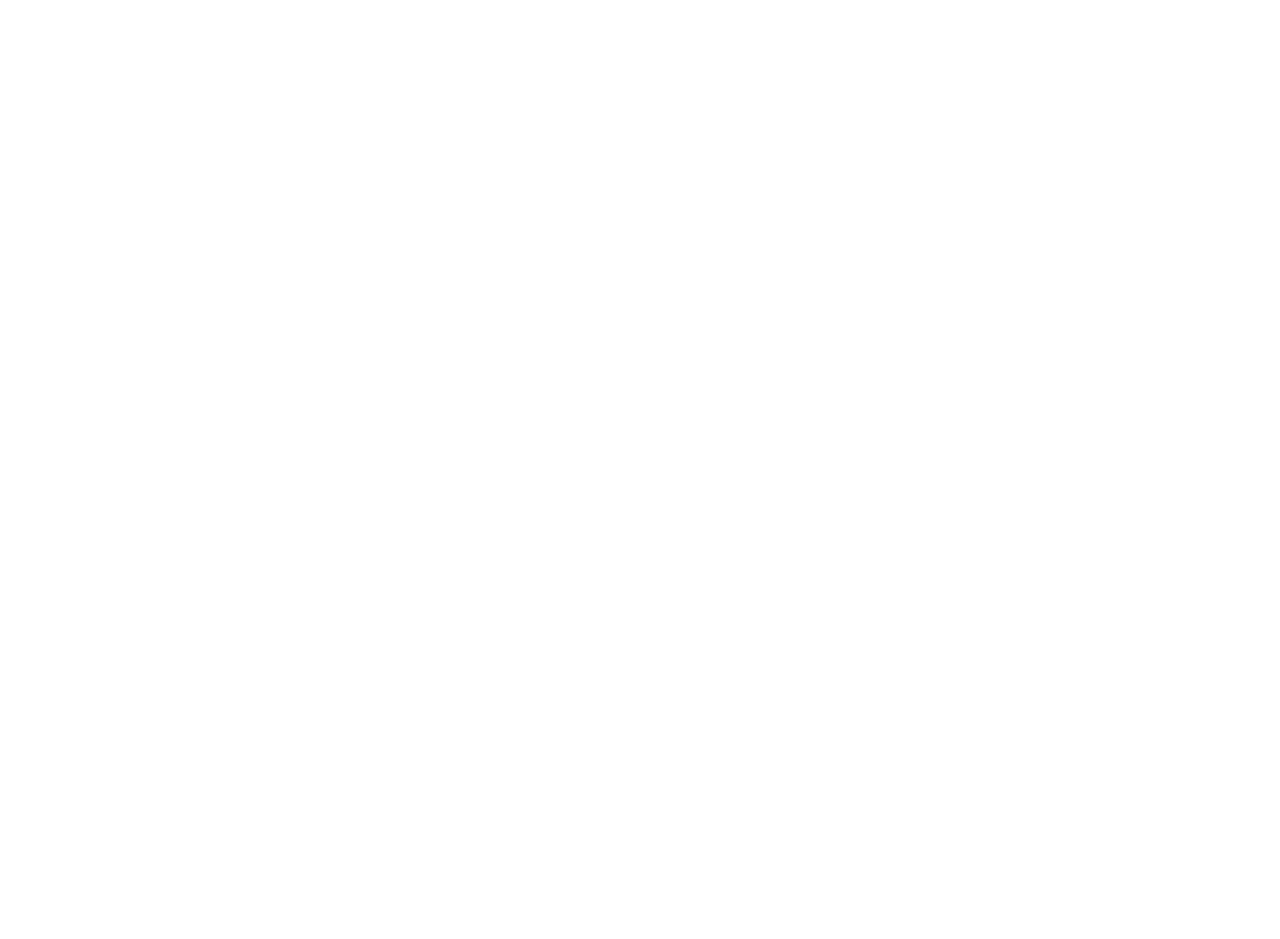
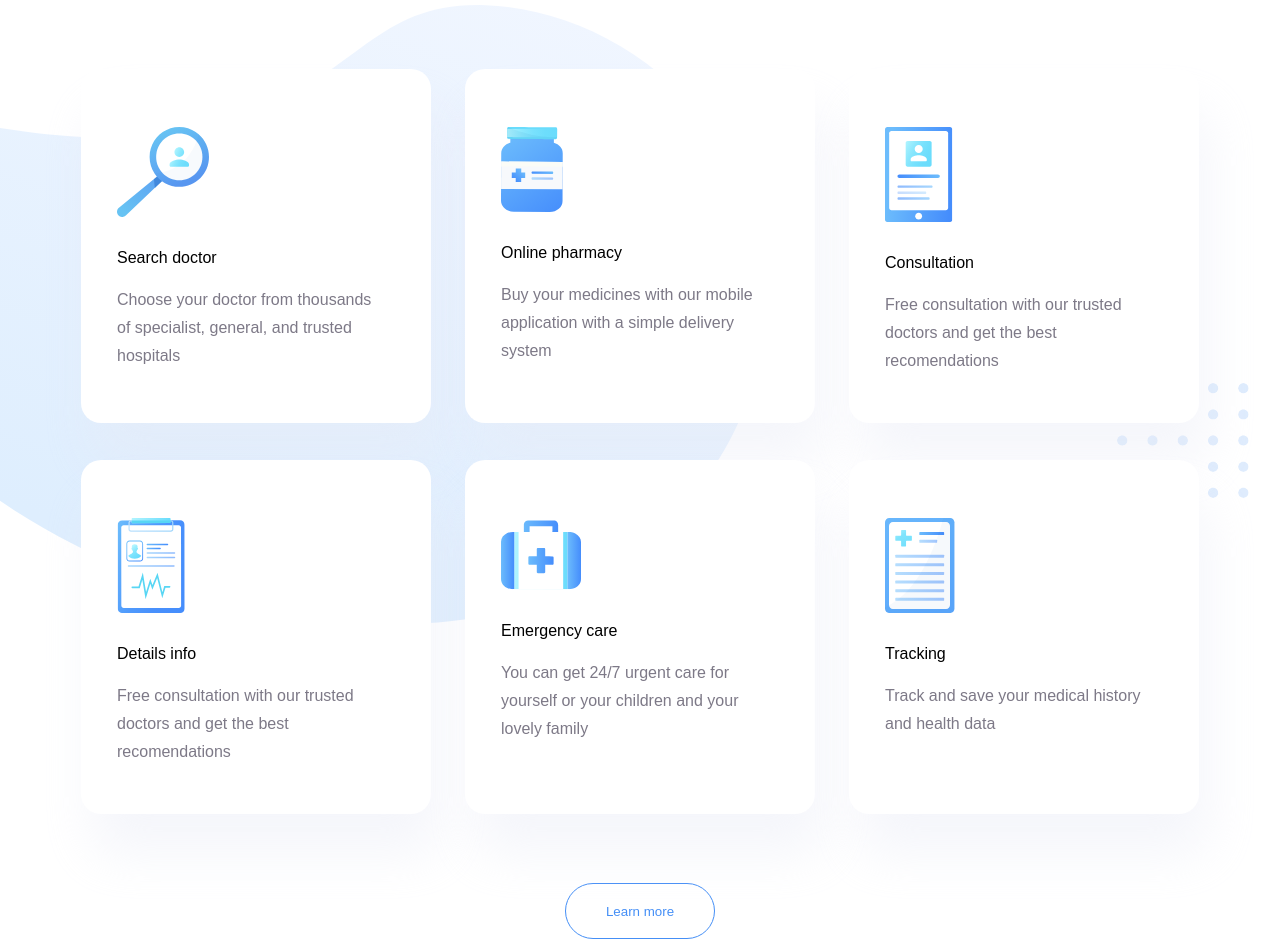
Before and after one commit to ViniciusVof/Trafalgar, a React (Vite) app: page / in a window 1280 px wide. Shown: the part 1140-2079 px from the top of the page. Before the commit the page ends 1179 px from the top, so only its background shows below. Built offline with nearby package versions, Linux system fonts and the light colour scheme.

Commit message:
feat: Creating a services section

```diff
--- a/src/components/Button/styles.ts
+++ b/src/components/Button/styles.ts
@@ -7,9 +7,17 @@
 export const Wrapper = styled.button<IButton>`
   height: 56px;
   padding: 0px 40px;
-  color: ${({ theme }) => theme.white};
+
+  cursor: pointer;
+
+  color: ${({ variant, theme }) =>
+    variant === "primary" ? theme.white : theme.primary};
+
   border-radius: 55px;
-  border: 0;
+
+  border: ${({ variant, theme }) =>
+    variant === "secondary" ? `1px solid ${theme.primary}` : 0};
+
   background-color: ${({ variant, theme }) =>
     variant === "primary" ? theme.primary : theme.white};
 `;
--- a/src/components/OurServices/index.tsx
+++ b/src/components/OurServices/index.tsx
@@ -1,16 +1,77 @@
+import { ServiceCard } from "../ServiceCard";
 import { Title } from "../Title";
-import { Wrapper } from "./styles";
+import {
+  BackgroundService,
+  GroupDotsContainer,
+  Information,
+  ServicesContainer,
+  Wrapper,
+} from "./styles";
+
+import SearchServiceIMG from "../../assets/searchServicesImage.svg";
+import PharmacyServiceIMG from "../../assets/pharmacyServicesImage.svg";
+import ConsultationServiceIMG from "../../assets/consultationServicesImage.svg";
+import DetailsServiceIMG from "../../assets/detailsServicesImage.svg";
+import EmergencyServiceIMG from "../../assets/emergencyServicesImage.svg";
+import TrackingServiceIMG from "../../assets/trackingServicesImage.svg";
+
+import BackgroundServiceIMG from "../../assets/backgroundServices.svg";
+import GroupDotsIMG from "../../assets/groupDots.svg";
+
+import { Button } from "../Button";
+import { ReactSVG } from "react-svg";
 
 export function OurServices() {
   return (
     <Wrapper>
+      <BackgroundService>
+        <ReactSVG src={BackgroundServiceIMG} />
+      </BackgroundService>
       <Title centralized>Our Services</Title>
-      <p>
+      <Information>
         We provide to you the best choiches for you. Adjust it to your health
         needs and make sure your undergo treatment with our highly qualified
         doctors you can consult with us which type of service is suitable for
         your health
-      </p>
+      </Information>
+
+      <ServicesContainer>
+        <GroupDotsContainer>
+          <ReactSVG src={GroupDotsIMG} />
+        </GroupDotsContainer>
+        <ServiceCard
+          image={SearchServiceIMG}
+          title="Search doctor"
+          text="Choose your doctor from thousands of specialist, general, and trusted hospitals"
+        />
+        <ServiceCard
+          image={PharmacyServiceIMG}
+          title="Online pharmacy"
+          text="Buy your medicines with our mobile application with a simple delivery system"
+        />
+        <ServiceCard
+          image={ConsultationServiceIMG}
+          title="Consultation"
+          text="Free consultation with our trusted doctors and get the best recomendations"
+        />
+        <ServiceCard
+          image={DetailsServiceIMG}
+          title="Details info"
+          text="Free consultation with our trusted doctors and get the best recomendations"
+        />
+        <ServiceCard
+          image={EmergencyServiceIMG}
+          title="Emergency care"
+          text="You can get 24/7 urgent care for yourself or your children and your lovely family"
+        />
+        <ServiceCard
+          image={TrackingServiceIMG}
+          title="Tracking"
+          text="Track and save your medical history and health data"
+        />
+      </ServicesContainer>
+
+      <Button variant="secondary">Learn more</Button>
     </Wrapper>
   );
 }
--- a/src/components/OurServices/styles.ts
+++ b/src/components/OurServices/styles.ts
@@ -2,12 +2,40 @@
 
 export const Wrapper = styled.div`
   margin-top: 190px;
-  p {
-    font-size: 18px;
-    font-weight: ${({ theme }) => theme.fontWeight.light};
-    color: ${({ theme }) => theme.text};
-    line-height: 30px;
-    text-align: center;
-    padding: 0px 85px 80px 83px;
-  }
+  display: flex;
+  flex-direction: column;
+  align-items: center;
+  position: relative;
 `;
+
+export const BackgroundService = styled.div`
+  position: absolute;
+  top: 198px;
+  left: 0px;
+  z-index: -1;
+`;
+
+export const Information = styled.p`
+  font-size: 18px;
+  font-weight: ${({ theme }) => theme.fontWeight.light};
+  color: ${({ theme }) => theme.text};
+  line-height: 30px;
+  text-align: center;
+  padding: 0px 325px 80px 325px;
+`;
+export const ServicesContainer = styled.div`
+  position: relative;
+  display: grid;
+  grid-template-columns: 1fr 1fr 1fr;
+  column-gap: 34px;
+  row-gap: 37px;
+  margin-bottom: 69px;
+`;
+
+export const GroupDotsContainer = styled.div`
+  position: absolute;
+  top: 50%;
+  right: -50px;
+  transform: translateY(-50%);
+  z-index: -2;
+`;
--- /dev/null
+++ b/src/components/ServiceCard/index.tsx
@@ -0,0 +1,17 @@
+import { ReactSVG } from "react-svg";
+import { Wrapper } from "./styles";
+
+interface IServiceCard {
+  image: string;
+  title: string;
+  text: string;
+}
+export function ServiceCard({ image, title, text }: IServiceCard) {
+  return (
+    <Wrapper>
+      <ReactSVG src={image} />
+      <h3>{title}</h3>
+      <p>{text}</p>
+    </Wrapper>
+  );
+}
--- /dev/null
+++ b/src/components/ServiceCard/styles.ts
@@ -0,0 +1,30 @@
+import styled from "styled-components";
+
+export const Wrapper = styled.div`
+  display: flex;
+  flex-direction: column;
+  border-radius: 20px;
+  height: 354px;
+  width: 350px;
+  padding: 58px 52px 47px 36px;
+
+  box-shadow: 10px 40px 50px rgba(229, 233, 246, 0.4);
+
+  background-color: ${({ theme }) => theme.white};
+
+  svg {
+    margin-bottom: 30px;
+  }
+
+  h3 {
+    margin-bottom: 20px;
+    color: ${({ theme }) => theme.black};
+  }
+
+  p {
+    line-height: 28px;
+    font-size: 16px;
+    font-weight: ${({ theme }) => theme.fontWeight.light};
+    color: ${({ theme }) => theme.text};
+  }
+`;
```
Also changed, not shown: src/assets/searchServicesImage.png (deleted), src/assets/searchServicesImage.svg (added).
